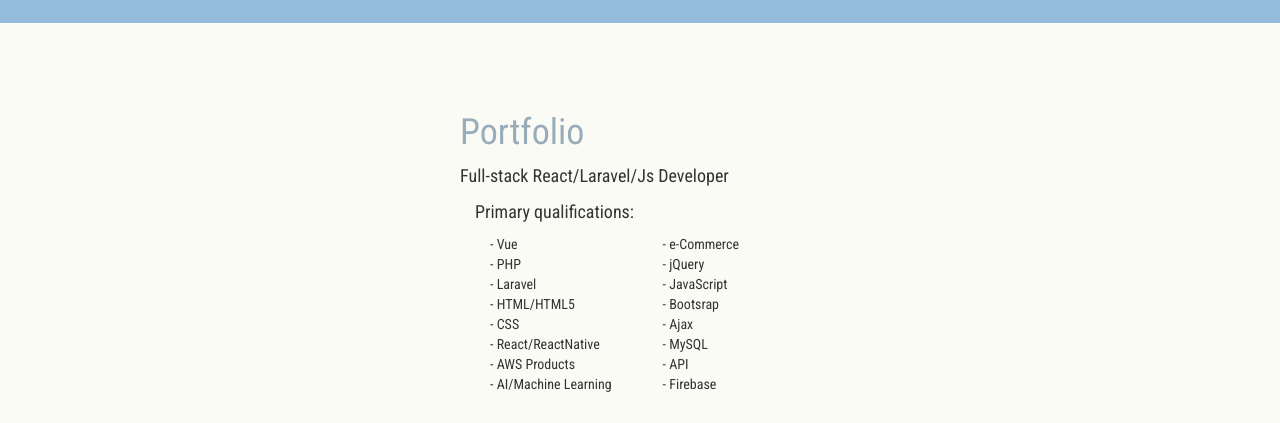
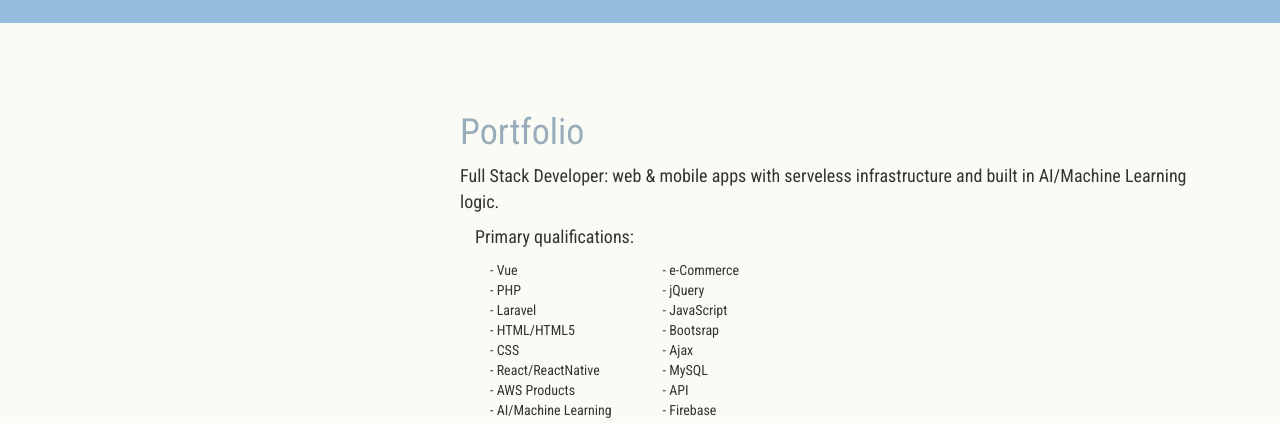
Before and after one commit to ariharrison/ariharrison.github.io, a plain HTML site: page index.html in a window 1280 px wide. Shown: the part 555-978 px from the top of the page. Drawn offline with nearby package versions, Linux system fonts and the light colour scheme.

Commit message:
fixes
profile update

```diff
--- a/index.html
+++ b/index.html
@@ -86,7 +86,7 @@
           <div class="col-md-8">
             <div class="ancor" id="portfolio"></div>
             <h1>Portfolio</h1>
-            <p>Full-stack React/Laravel/Js Developer</p>
+            <p>Full Stack Developer: web & mobile apps with serveless infrastructure and built in AI/Machine Learning logic.</p>
             <div class="col-md-6 about-tools">
             <p class="text-align: left">Primary qualifications:</p>
               <div class="col-xs-6">
```
Also changed, not shown: 1 other file.
